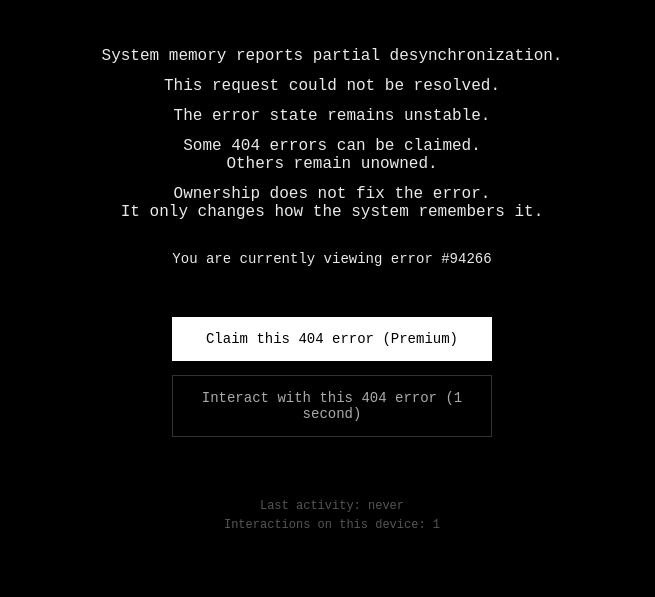
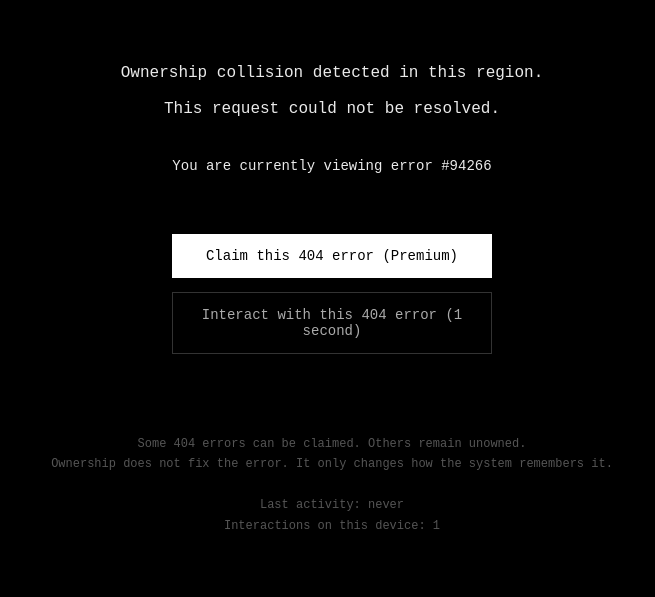
Before and after one commit to lasmejoresfinanzas2026/404-ownership, a plain HTML site: page index.html in a window 1280 px wide. Shown: the part 203-800 px from the top of the page, without its empty margins (308-963 px from the left). Drawn offline with Linux system fonts and the light colour scheme.

Commit message:
Update index.html

```diff
--- a/index.html
+++ b/index.html
@@ -30,29 +30,23 @@ h1 {
   font-size: 64px;
   letter-spacing: 8px;
   color: #9a9a9a;
-  margin-bottom: 8px;
+  margin-bottom: 6px;
 }
 
 .subtitle {
-  font-size: 14px;
+  font-size: 13px;
   color: #555;
-  margin-bottom: 50px;
+  margin-bottom: 70px;
 }
 
-.block {
+.core {
   font-size: 16px;
-  margin-bottom: 12px;
-}
-
-.small {
-  font-size: 14px;
-  color: #aaa;
-  margin-top: 20px;
+  margin-bottom: 18px;
 }
 
 .error {
   font-size: 14px;
-  margin: 30px 0 50px 0;
+  margin: 40px 0 60px 0;
 }
 
 button {
@@ -88,10 +82,10 @@ button {
 }
 
 .footer {
-  margin-top: 60px;
+  margin-top: 80px;
   font-size: 12px;
   color: #555;
-  line-height: 1.6;
+  line-height: 1.7;
 }
 </style>
 </head>
@@ -103,26 +97,12 @@ button {
   <h1>404 NOT FOUND</h1>
   <div class="subtitle">server responded with anomaly</div>
 
-  <div class="block" id="systemLine"></div>
-
-  <div class="block">
-    This request could not be resolved.
+  <div class="core">
+    Ownership collision detected in this region.
   </div>
 
-  <div class="block">
-    The error state remains unstable.
-  </div>
-
-  <div class="block">
-    Some 404 errors can be claimed.
-    <br>
-    Others remain unowned.
-  </div>
-
-  <div class="block">
-    Ownership does not fix the error.
-    <br>
-    It only changes how the system remembers it.
+  <div class="core">
+    This request could not be resolved.
   </div>
 
   <div class="error">
@@ -138,6 +118,9 @@ button {
   </button>
 
   <div class="footer">
+    Some 404 errors can be claimed. Others remain unowned.<br>
+    Ownership does not fix the error. It only changes how the system remembers it.
+    <br><br>
     Last activity: <span id="lastActivity"></span><br>
     Interactions on this device: <span id="interactionCount"></span>
   </div>
@@ -148,28 +131,19 @@ button {
 /* ===============================
    CONFIG
 ================================ */
-const STRIPE_404_URL = "https://buy.stripe.com/28EeVd6Aiakp8Ky0JJco002"; // premium
-const STRIPE_SECOND_URL = "https://buy.stripe.com/4gMbJ1bUC2RX9OCbonco003"; // 0.50€
+
+// 🔴 ESTE ES EL ÚNICO CAMBIO 🔴
+// Enlace de 0,50 €
+const STRIPE_404_URL = "https://buy.stripe.com/4gMbJ1bUC2RX9OCbonco003";
+
+// Enlace de “1 second” (SIN CAMBIOS)
+const STRIPE_SECOND_URL = "https://buy.stripe.com/aFa00jaQyfEJ1i61NNco000";
 
 /* ===============================
    ERROR ID
 ================================ */
 const errorId = Math.floor(Math.random() * 90000) + 10000;
 document.getElementById("errorId").textContent = errorId;
-
-/* ===============================
-   SYSTEM TEXT (LONGER, LIVING)
-================================ */
-const systemLines = [
-  "Ownership collision detected in this region.",
-  "Residual traces of previous access found.",
-  "System memory reports partial desynchronization.",
-  "This error has attracted unusual attention.",
-  "The anomaly remains unresolved."
-];
-
-document.getElementById("systemLine").textContent =
-  systemLines[Math.floor(Math.random() * systemLines.length)];
 
 /* ===============================
    INTERACTIONS
```
